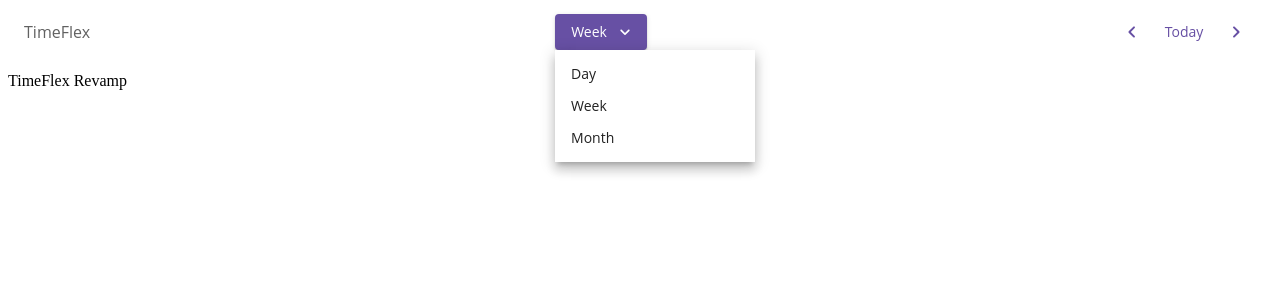
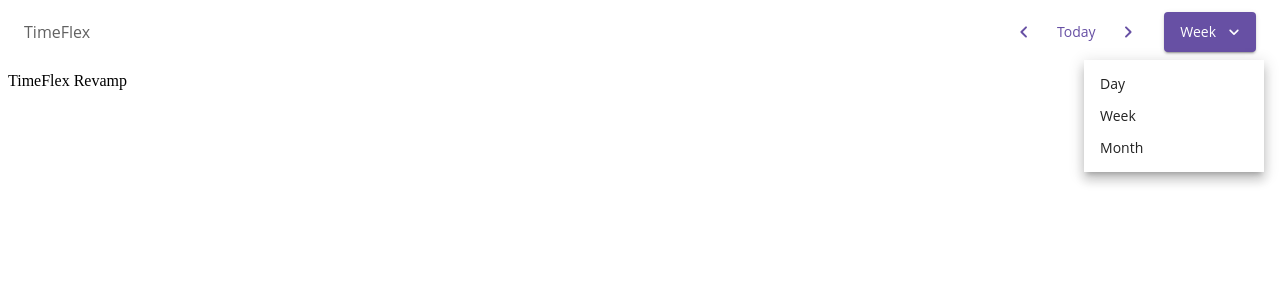
Before and after one commit to darrenleung1208hk/timeflex-revamp, a Next.js app: page / in a window 1280 px wide. Both pictures are taken after a click on the button "Week". Shown: the top 300 px of the page. Built offline with nearby package versions, Linux system fonts and the light colour scheme.

Commit message:
moved view select to right, updated styling

```diff
--- a/components/AppBar.tsx
+++ b/components/AppBar.tsx
@@ -40,10 +40,19 @@ export const AppBar = () => {
 						TimeFlex
 					</Typography>
 					<Stack direction="row" spacing={2}>
+						<Box>
+							<IconButton color="primary">
+								<KeyboardArrowLeftRoundedIcon />
+							</IconButton>
+							<Button>Today</Button>
+							<IconButton color="primary">
+								<KeyboardArrowRightRoundedIcon />
+							</IconButton>
+						</Box>
 						<Button
 							endIcon={<KeyboardArrowDownRoundedIcon />}
 							onClick={toggleViewSelect}
-							variant={Boolean(anchorEl) ? "contained" : "text"}
+							variant={Boolean(anchorEl) ? "contained" : "outlined"}
 						>
 							Week
 						</Button>
@@ -53,8 +62,9 @@ export const AppBar = () => {
 							onClose={() => setAnchorEl(null)}
 							PaperProps={{
 								sx: {
-									minWidth: "200px",
+									minWidth: "180px",
 									borderRadius: 0,
+									mt: 1,
 								},
 							}}
 						>
@@ -71,17 +81,6 @@ export const AppBar = () => {
 							))}
 						</Menu>
 					</Stack>
-					<Stack direction="row" spacing={2}>
-						<Box>
-							<IconButton color="primary">
-								<KeyboardArrowLeftRoundedIcon />
-							</IconButton>
-							<Button>Today</Button>
-							<IconButton color="primary">
-								<KeyboardArrowRightRoundedIcon />
-							</IconButton>
-						</Box>
-					</Stack>
 				</Toolbar>
 			</MuiAppBar>
 		</div>
```
